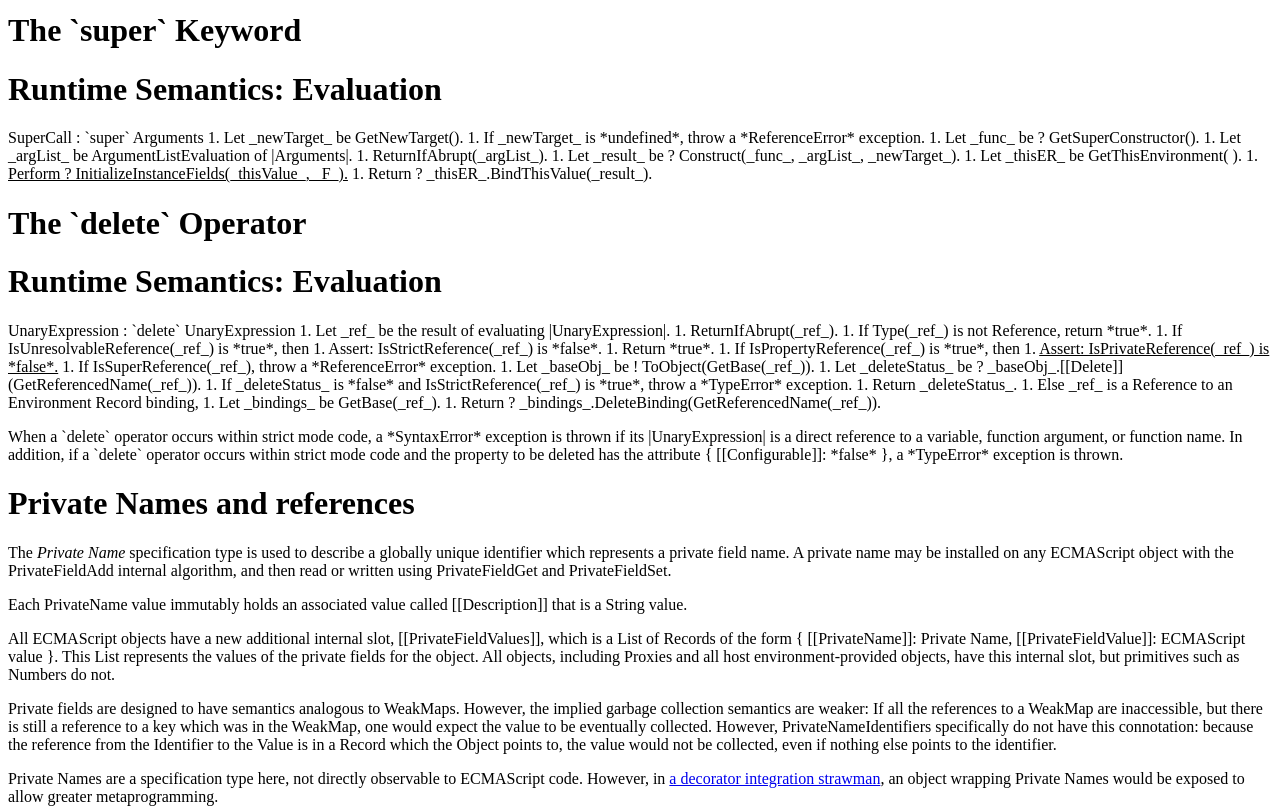
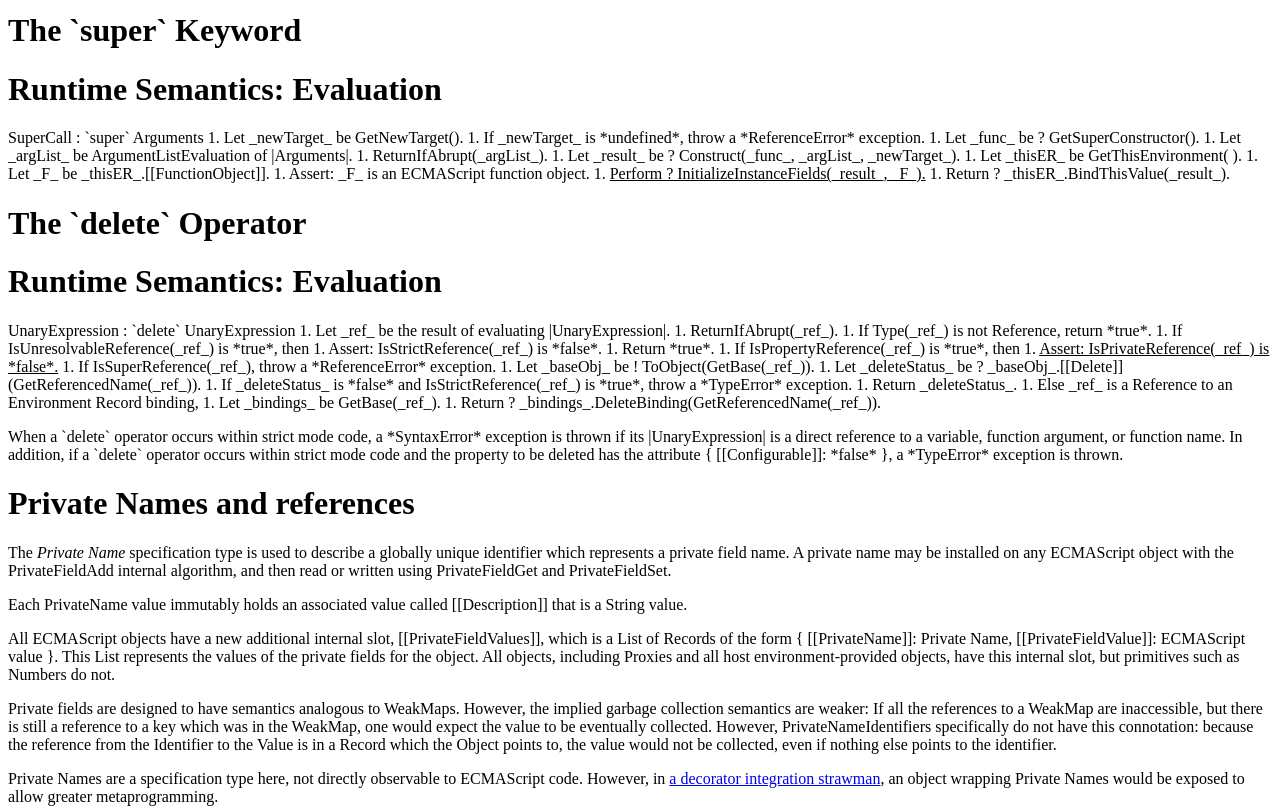
Before and after one commit to tc39/proposal-class-fields, a plain HTML site: page spec.html in a window 1280 px wide. Shown: the part 5240-6049 px from the top of the page. Drawn offline with Linux system fonts and the light colour scheme.

Commit message:
Fix a typo and get the this-environment function object in super()

```diff
--- a/spec.html
+++ b/spec.html
@@ -768,7 +768,9 @@ emu-example pre {
       1. ReturnIfAbrupt(_argList_).
       1. Let _result_ be ? Construct(_func_, _argList_, _newTarget_).
       1. Let _thisER_ be GetThisEnvironment( ).
-      1. <ins>Perform ? InitializeInstanceFields(_thisValue_, _F_).</ins>
+      1. Let _F_ be _thisER_.[[FunctionObject]].
+      1. Assert: _F_ is an ECMAScript function object.
+      1. <ins>Perform ? InitializeInstanceFields(_result_, _F_).</ins>
       1. Return ? _thisER_.BindThisValue(_result_).
     </emu-alg>
   </emu-clause>
```
